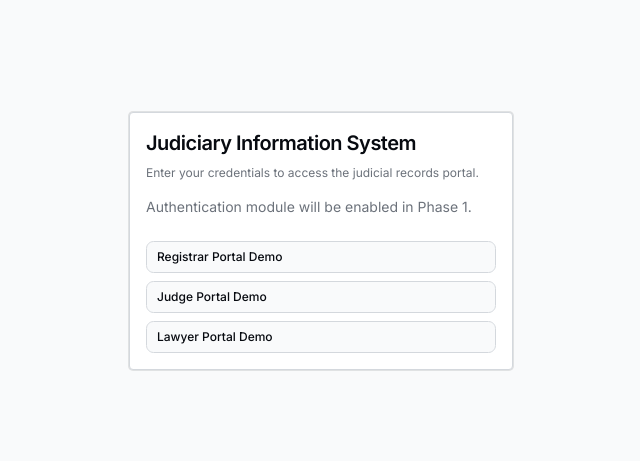
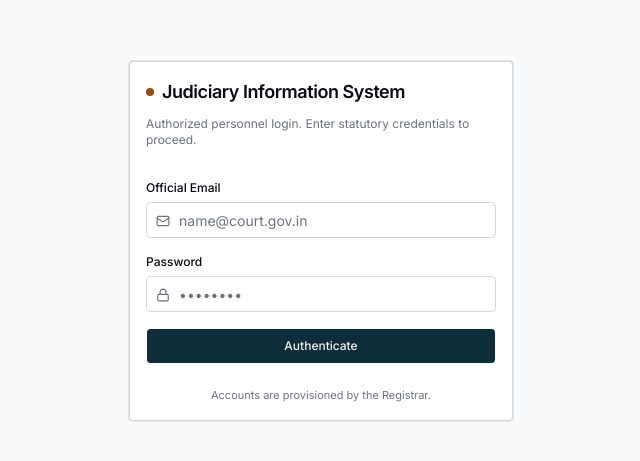
Before and after one commit to sanjib2006/jis, a Next.js app: page /login in a window 1280 px wide. Shown: the part 159-620 px from the top of the page, without its empty margins (319-959 px from the left). Built offline with nearby package versions, Linux system fonts and the light colour scheme.

Commit message:
feat(auth): implement login page, supabase auth, and role-based redirect

```diff
--- /dev/null
+++ b/actions/auth.actions.ts
@@ -0,0 +1,82 @@
+"use server";
+
+import { createClient } from "@/lib/supabase/server";
+import { prisma } from "@/lib/prisma";
+import { loginSchema, type LoginInput } from "@/lib/validators/auth";
+import type { ActionResult } from "@/types";
+import { redirect } from "next/navigation";
+
+export async function loginAction(
+  data: LoginInput
+): Promise<ActionResult<{ redirectUrl: string }>> {
+  const parseResult = loginSchema.safeParse(data);
+  if (!parseResult.success) {
+    return {
+      success: false,
+      error: parseResult.error.errors[0]?.message || "Invalid input data",
+    };
+  }
+
+  const { email, password } = parseResult.data;
+  const supabase = await createClient();
+
+  const { data: authData, error: authError } =
+    await supabase.auth.signInWithPassword({
+      email,
+      password,
+    });
+
+  if (authError || !authData.user) {
+    return {
+      success: false,
+      error: authError?.message || "Invalid email or password",
+    };
+  }
+
+  try {
+    const userRecord = await prisma.user.findUnique({
+      where: { email },
+    });
+
+    if (!userRecord) {
+      await supabase.auth.signOut();
+      return {
+        success: false,
+        error: "No judicial record found associated with this account.",
+      };
+    }
+
+    if (!userRecord.isActive) {
+      await supabase.auth.signOut();
+      return {
+        success: false,
+        error: "This account has been deactivated by the Registrar.",
+      };
+    }
+
+    const rolePaths: Record<string, string> = {
+      REGISTRAR: "/registrar",
+      JUDGE: "/judge",
+      LAWYER: "/lawyer",
+    };
+
+    const redirectUrl = rolePaths[userRecord.role] || "/login";
+
+    return {
+      success: true,
+      data: { redirectUrl },
+    };
+  } catch (error) {
+    console.error("Database lookup error during login:", error);
+    return {
+      success: false,
+      error: "Authentication service encountered a system error.",
+    };
+  }
+}
+
+export async function logoutAction(): Promise<void> {
+  const supabase = await createClient();
+  await supabase.auth.signOut();
+  redirect("/login");
+}
--- a/app/(auth)/login/page.tsx
+++ b/app/(auth)/login/page.tsx
@@ -1,46 +1,9 @@
-import Link from "next/link";
-import { Card, CardContent, CardDescription, CardHeader, CardTitle } from "@/components/ui/card";
-import { buttonVariants } from "@/components/ui/button";
-import { cn } from "@/lib/utils";
+import { LoginForm } from "@/components/auth/login-form";
 
 export default function LoginPage() {
   return (
     <div className="flex min-h-screen items-center justify-center p-4 bg-background">
-      <Card className="w-full max-w-sm rounded border border-border bg-card">
-        <CardHeader className="space-y-1">
-          <CardTitle className="text-xl font-semibold tracking-tight text-foreground">
-            Judiciary Information System
-          </CardTitle>
-          <CardDescription className="text-xs text-muted-foreground">
-            Enter your credentials to access the judicial records portal.
-          </CardDescription>
-        </CardHeader>
-        <CardContent className="space-y-4">
-          <p className="text-sm text-muted-foreground">
-            Authentication module will be enabled in Phase 1.
-          </p>
-          <div className="pt-2 flex flex-col gap-2">
-            <Link
-              href="/registrar"
-              className={cn(buttonVariants({ variant: "outline" }), "w-full justify-start text-xs font-mono")}
-            >
-              Registrar Portal Demo
-            </Link>
-            <Link
-              href="/judge"
-              className={cn(buttonVariants({ variant: "outline" }), "w-full justify-start text-xs font-mono")}
-            >
-              Judge Portal Demo
-            </Link>
-            <Link
-              href="/lawyer"
-              className={cn(buttonVariants({ variant: "outline" }), "w-full justify-start text-xs font-mono")}
-            >
-              Lawyer Portal Demo
-            </Link>
-          </div>
-        </CardContent>
-      </Card>
+      <LoginForm />
     </div>
   );
 }
--- /dev/null
+++ b/components/auth/login-form.tsx
@@ -0,0 +1,128 @@
+"use client";
+
+import { useState, useTransition } from "react";
+import { useRouter } from "next/navigation";
+import { useForm } from "react-hook-form";
+import { zodResolver } from "@hookform/resolvers/zod";
+import { loginSchema, type LoginInput } from "@/lib/validators/auth";
+import { loginAction } from "@/actions/auth.actions";
+import { Input } from "@/components/ui/input";
+import { Label } from "@/components/ui/label";
+import { Button } from "@/components/ui/button";
+import { Card, CardContent, CardDescription, CardHeader, CardTitle } from "@/components/ui/card";
+import { AlertCircle, Lock, Mail } from "lucide-react";
+
+export function LoginForm() {
+  const router = useRouter();
+  const [isPending, startTransition] = useTransition();
+  const [serverError, setServerError] = useState<string | null>(null);
+
+  const {
+    register,
+    handleSubmit,
+    formState: { errors },
+  } = useForm<LoginInput>({
+    resolver: zodResolver(loginSchema),
+    defaultValues: {
+      email: "",
+      password: "",
+    },
+  });
+
+  const onSubmit = (data: LoginInput) => {
+    setServerError(null);
+    startTransition(async () => {
+      const result = await loginAction(data);
+      if (!result.success) {
+        setServerError(result.error || "Authentication failed.");
+      } else if (result.data?.redirectUrl) {
+        router.push(result.data.redirectUrl);
+        router.refresh();
+      }
+    });
+  };
+
+  return (
+    <Card className="w-full max-w-sm rounded border border-border bg-card shadow-none">
+      <CardHeader className="space-y-1.5 pb-4">
+        <div className="flex items-center gap-2">
+          <div className="size-2 rounded-full bg-accent" />
+          <CardTitle className="text-lg font-semibold tracking-tight text-foreground">
+            Judiciary Information System
+          </CardTitle>
+        </div>
+        <CardDescription className="text-xs text-muted-foreground font-normal">
+          Authorized personnel login. Enter statutory credentials to proceed.
+        </CardDescription>
+      </CardHeader>
+      <CardContent>
+        <form onSubmit={handleSubmit(onSubmit)} className="space-y-4">
+          {serverError && (
+            <div className="p-2.5 rounded-sm bg-destructive/10 border border-destructive/20 flex items-start gap-2 text-xs text-destructive">
+              <AlertCircle className="size-4 shrink-0 mt-0.5" />
+              <span>{serverError}</span>
+            </div>
+          )}
+
+          <div className="space-y-1.5">
+            <Label htmlFor="email" className="text-xs font-medium text-foreground">
+              Official Email
+            </Label>
+            <div className="relative">
+              <Input
+                id="email"
+                type="email"
+                placeholder="name@court.gov.in"
+                autoComplete="email"
+                disabled={isPending}
+                className="text-xs h-9 rounded-sm pl-8"
+                {...register("email")}
+              />
+              <Mail className="size-3.5 text-muted-foreground absolute left-2.5 top-3 pointer-events-none" />
+            </div>
+            {errors.email && (
+              <p className="text-[11px] text-destructive">{errors.email.message}</p>
+            )}
+          </div>
+
+          <div className="space-y-1.5">
+            <Label htmlFor="password" className="text-xs font-medium text-foreground">
+              Password
+            </Label>
+            <div className="relative">
+              <Input
+                id="password"
+                type="password"
+                placeholder="••••••••"
+                autoComplete="current-password"
+                disabled={isPending}
+                className="text-xs h-9 rounded-sm pl-8"
+                {...register("password")}
+              />
+              <Lock className="size-3.5 text-muted-foreground absolute left-2.5 top-3 pointer-events-none" />
+            </div>
+            {errors.password && (
+              <p className="text-[11px] text-destructive">
+                {errors.password.message}
+              </p>
+            )}
+          </div>
+
+          <Button
+            type="submit"
+            disabled={isPending}
+            className="w-full h-9 text-xs rounded-sm font-medium transition-colors"
+          >
+            {isPending ? "Verifying Credentials..." : "Authenticate"}
+          </Button>
+
+          <div className="pt-2 text-center">
+            <p className="text-[11px] text-muted-foreground font-mono">
+              Accounts are provisioned by the Registrar.
+            </p>
+          </div>
+        </form>
+      </CardContent>
+    </Card>
+  );
+}
--- /dev/null
+++ b/lib/validators/auth.ts
@@ -0,0 +1,13 @@
+import { z } from "zod";
+
+export const loginSchema = z.object({
+  email: z
+    .string()
+    .min(1, "Email is required")
+    .email("Enter a valid email address"),
+  password: z
+    .string()
+    .min(6, "Password must be at least 6 characters"),
+});
+
+export type LoginInput = z.infer<typeof loginSchema>;
```
